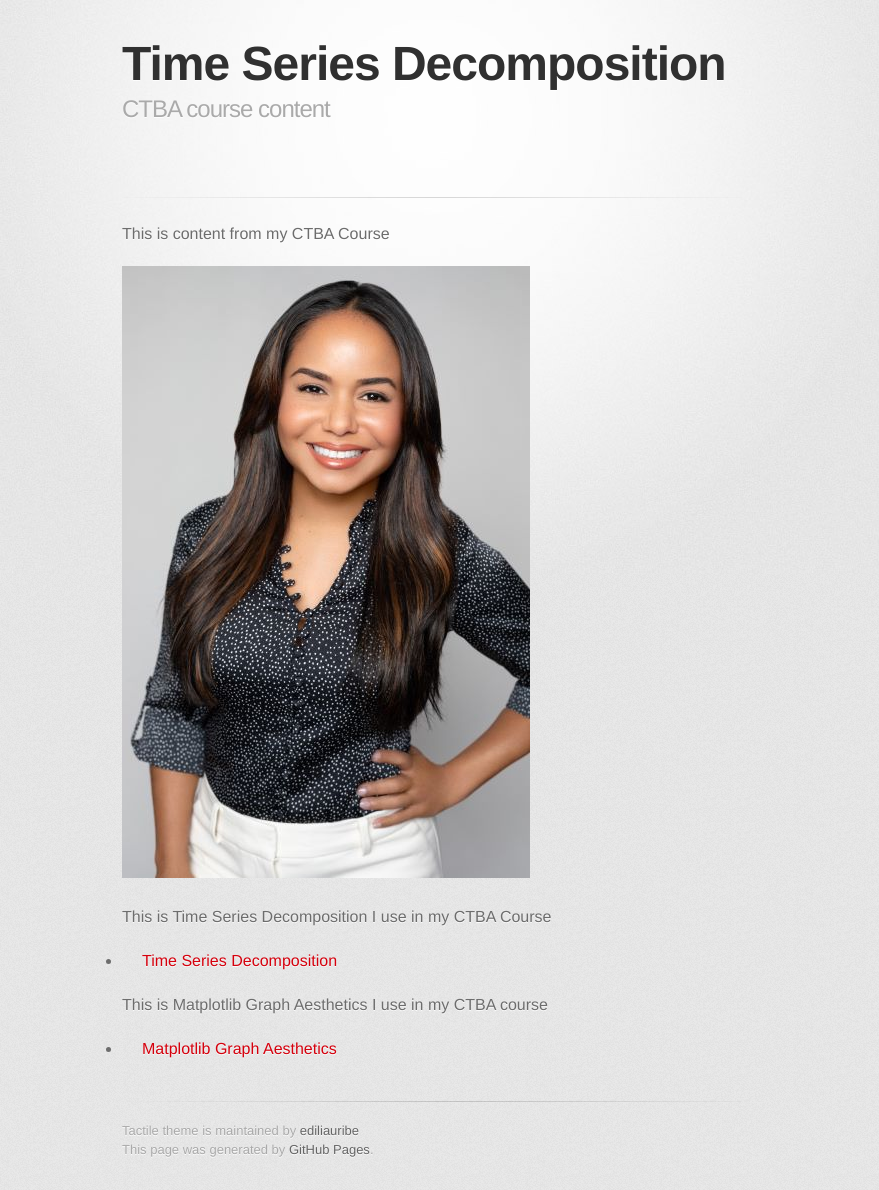
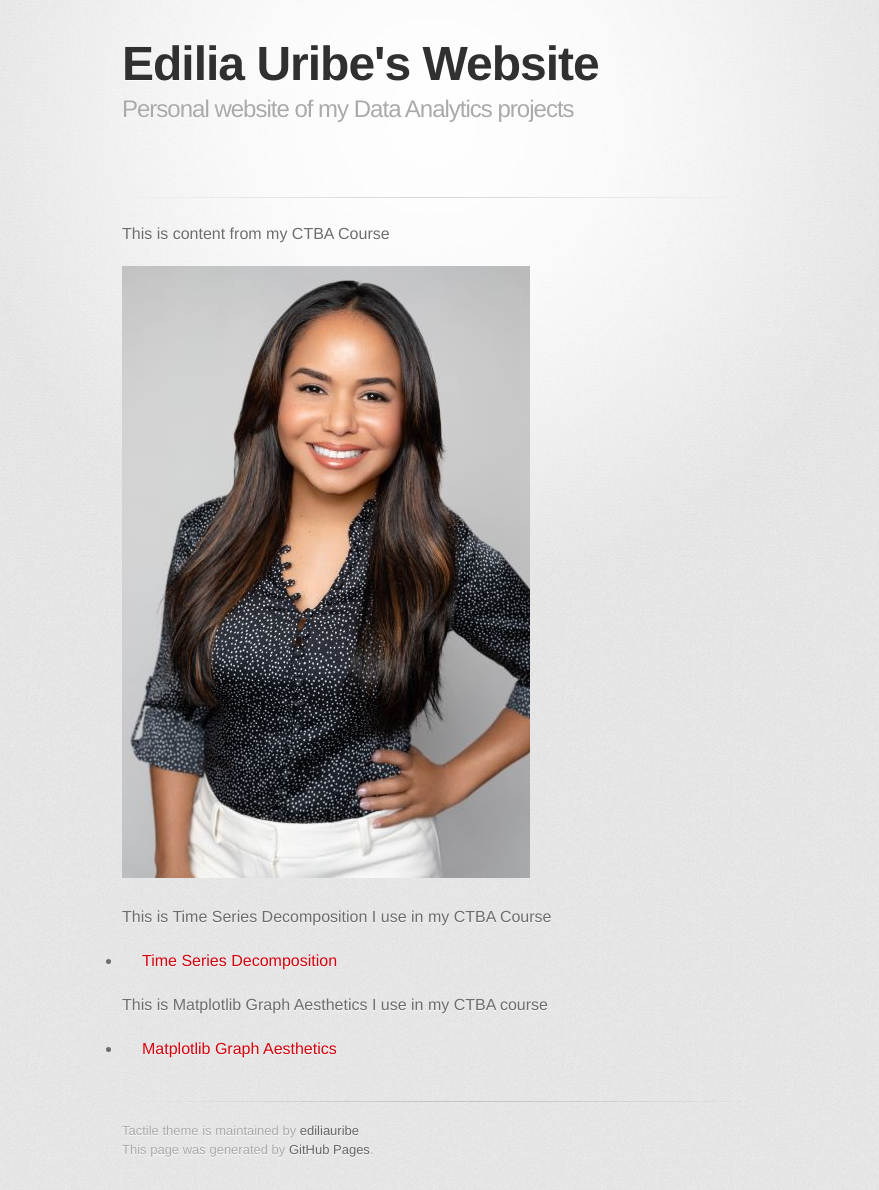
Before and after one commit to ediliauribe/ediliauirbe.github.io, a Jekyll site: the page built from index.md, in a window 1280 px wide. Shown: the whole page, without its empty margins (208-1087 px from the left). Built offline with Jekyll 4.4.1, drawn with Linux system fonts in a browser that asks for light colours; some web fonts are replaced; our own code applies the rules of GitHub Pages for plain Markdown files.

Commit message:
Update index.md

```diff
--- a/index.md
+++ b/index.md
@@ -1,6 +1,6 @@
 ---
-title: Time Series Decomposition
-description: CTBA course content
+title: Edilia Uribe's Website
+description: Personal website of my Data Analytics projects
 ---
 This is content from my CTBA Course
 
```
